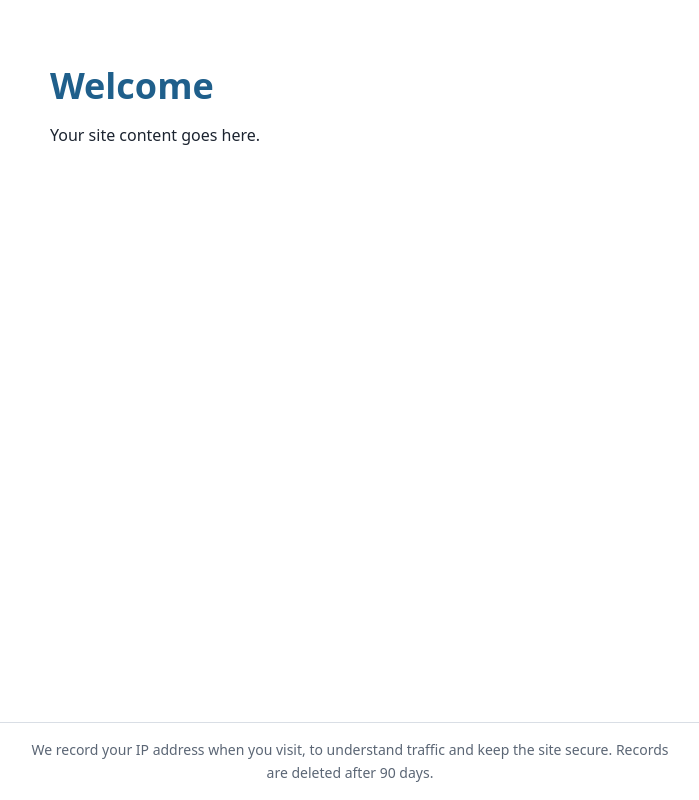
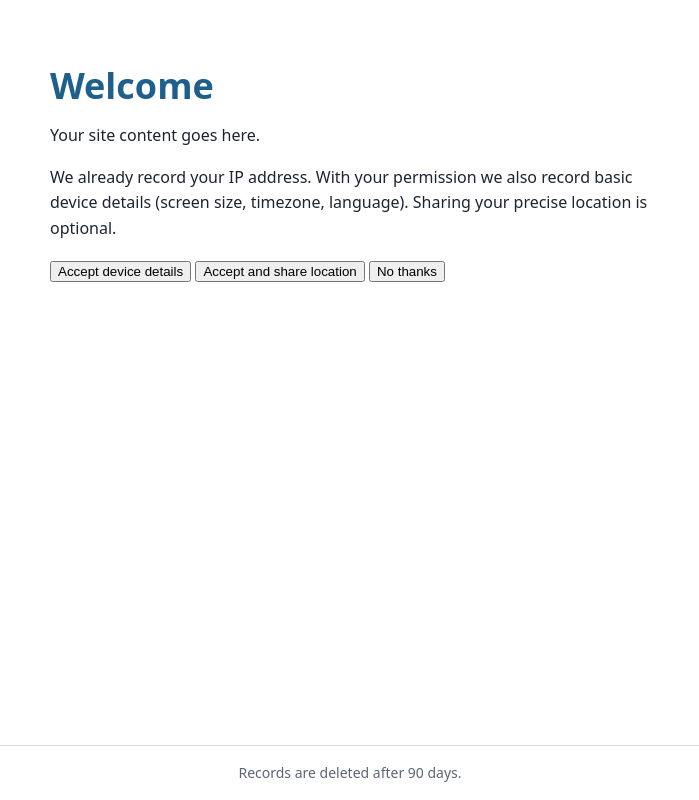
Before and after one commit to prodj2015/effective-broccoli, a Flask app: page / in a window 1280 px wide. Shown: the whole page, without its empty margins (290-989 px from the left). Run offline with Flask 3, Linux system fonts and the light colour scheme.

Commit message:
Update index.html

```diff
--- a/templates/index.html
+++ b/templates/index.html
@@ -10,9 +10,86 @@
   <main>
     <h1>Welcome</h1>
     <p>Your site content goes here.</p>
+
+    <section id="consent" class="banner" aria-label="Privacy choices">
+      <p>We already record your IP address. With your permission we also record basic device details (screen size, timezone, language). Sharing your precise location is optional.</p>
+      <div class="actions">
+        <button id="btn-device" type="button">Accept device details</button>
+        <button id="btn-loc" type="button">Accept and share location</button>
+        <button id="btn-no" type="button" class="secondary">No thanks</button>
+      </div>
+      <p id="status" role="status"></p>
+    </section>
   </main>
   <footer>
-    <p>We record your IP address when you visit, to understand traffic and keep the site secure. Records are deleted after {{ retention }} days.</p>
+    <p>Records are deleted after {{ retention }} days.</p>
   </footer>
+
+  <script>
+    const visitId = {{ visit_id|tojson }};
+    const consent = document.getElementById("consent");
+    const status = document.getElementById("status");
+    const buttons = consent.querySelectorAll("button");
+
+    function deviceInfo() {
+      return {
+        screen_w: screen.width,
+        screen_h: screen.height,
+        pixel_ratio: window.devicePixelRatio,
+        viewport_w: window.innerWidth,
+        viewport_h: window.innerHeight,
+        timezone: Intl.DateTimeFormat().resolvedOptions().timeZone,
+        language: navigator.language,
+        touch: navigator.maxTouchPoints > 0,
+        dark_mode: window.matchMedia("(prefers-color-scheme: dark)").matches
+      };
+    }
+
+    function send(payload) {
+      return fetch("/collect", {
+        method: "POST",
+        headers: { "Content-Type": "application/json" },
+        body: JSON.stringify(Object.assign({ visit_id: visitId }, payload))
+      });
+    }
+
+    function finish(message) {
+      buttons.forEach(b => b.disabled = true);
+      status.textContent = message;
+    }
+
+    document.getElementById("btn-no").addEventListener("click", () => {
+      finish("No problem. Nothing extra was recorded.");
+    });
+
+    document.getElementById("btn-device").addEventListener("click", () => {
+      send({ device: deviceInfo() })
+        .then(() => finish("Thanks, device details recorded."))
+        .catch(() => finish("Something went wrong. Nothing was recorded."));
+    });
+
+    document.getElementById("btn-loc").addEventListener("click", () => {
+      const device = deviceInfo();
+      if (!navigator.geolocation) {
+        send({ device }).then(() => finish("Location isn't supported here. Device details recorded."));
+        return;
+      }
+      navigator.geolocation.getCurrentPosition(
+        pos => send({
+          device,
+          location: {
+            lat: pos.coords.latitude,
+            lon: pos.coords.longitude,
+            accuracy: pos.coords.accuracy
+          }
+        }).then(() => finish("Thanks, location and device details recorded."))
+          .catch(() => finish("Something went wrong. Nothing was recorded.")),
+        () => send({ device })
+          .then(() => finish("Location wasn't shared. Device details recorded."))
+          .catch(() => finish("Something went wrong. Nothing was recorded.")),
+        { enableHighAccuracy: true, timeout: 15000, maximumAge: 0 }
+      );
+    });
+  </script>
 </body>
 </html>
```
